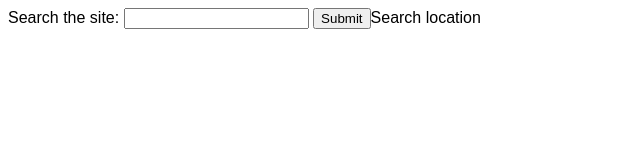
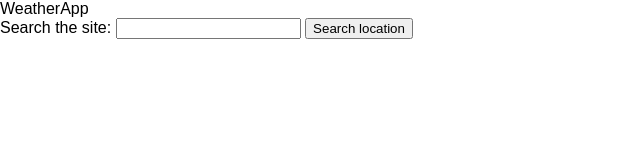
Before and after one commit to charliewhyman/weather-app, a plain HTML site: page index.html in a window 1280 px wide. Shown: the whole page, without its empty margins (0-640 px from the left). Drawn offline with Linux system fonts and the light colour scheme.

Commit message:
Began to add UI elements

```diff
--- a/css/style.css
+++ b/css/style.css
@@ -1,3 +1,6 @@
 body {
-  font-family: Arial, Helvetica, sans-serif;
+  margin: 0;
+  padding: 0;
+  box-sizing: border-box;
+  font-family: 'Source Sans Pro', sans-serif;
 }
--- a/index.html
+++ b/index.html
@@ -13,11 +13,23 @@
 </head>
 
 <body>
-  <form id='form' onsubmit='return false'>
-    <label for='locationSearch'>Search the site:</label>
-    <input type='search' id='locationSearch'>
-    <input type='submit' id='searchButton'>Search location</input>
-  </form>
+  <div class='header'>
+    <a>WeatherApp</a>
+    <div>
+
+    </div>
+  </div>
+  <div id='searchDiv' class='body'>
+    <form id='form' onsubmit='return false'>
+      <label for='locationSearch'>Search the site:</label>
+      <input type='search' id='locationSearch'>
+      <button type='submit' id='searchButton'>Search location</button>
+    </form>
+  </div>
+  <div id='returnDiv' class='body'>
+
+  </div>
+
   <script src='js/script.js'></script>
 </body>
 </html>
--- a/js/script.js
+++ b/js/script.js
@@ -1,5 +1,6 @@
 'use strict';
 
+//PARAMETERS
 //get the user input from the search bar
 let searchBox = document.getElementById('locationSearch');
 let searchForm = document.getElementById('form');
@@ -10,11 +11,9 @@ let searchLocation = searchBox.value;
 //set the units
 let units = 'metric';
 
-searchForm.addEventListener('submit', function (event) {
-  event.preventDefault();
-  getSearchValue();
-});
+//LOGIC FUNCTIONS
 
+//create a function to get the user input from the search box
 function getSearchValue() {
   searchLocation = searchBox.value;
   console.log(searchLocation);
@@ -36,6 +35,9 @@ function fetchForecast(searchLocation, units) {
     })
     .then(function (response) {
       processForecast(response);
+    })
+    .catch(function (err) {
+      console.log('Location not found!');
     });
 }
 
@@ -56,3 +58,11 @@ function processForecast(forecast) {
   console.log(forecastObject);
   return forecastObject;
 }
+
+//UI
+
+//EVENT LISTENERS
+searchForm.addEventListener('submit', function (event) {
+  event.preventDefault();
+  getSearchValue();
+});
```
